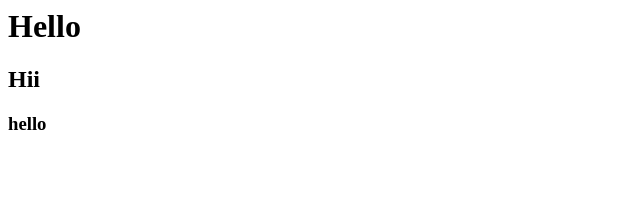
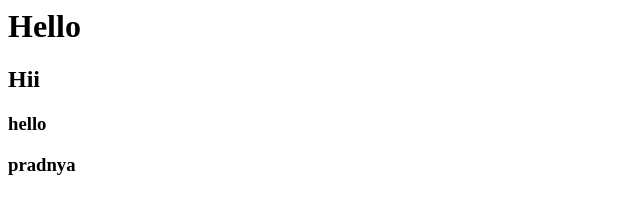
Before and after one commit to pradnyashinde199121/git-demo, a website: page index.html in a window 1280 px wide. Shown: the full height of the page, 0-640 px from the left. Drawn offline with Linux system fonts and the light colour scheme.

Commit message:
Update index.html

```diff
--- a/index.html
+++ b/index.html
@@ -1,3 +1,4 @@
 <h1>Hello </h1>
 <h2>Hii</h2>
 <h3>hello </h3>
+<h3>pradnya </h3>
```
